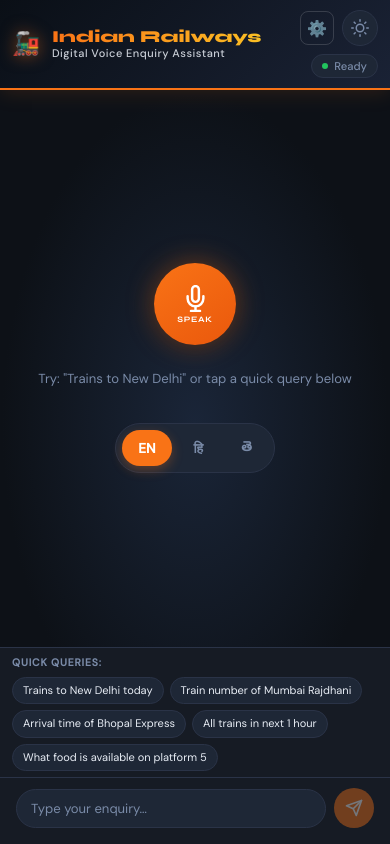
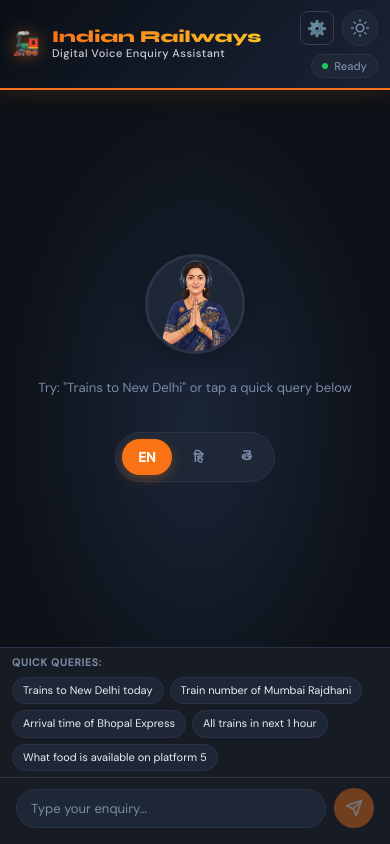
Before and after one commit to TrideAdmin/Railway_Kiosk_Rag, a React (Vite) app in the folder frontend/: page / in a window 390 px wide. Built offline with nearby package versions, Linux system fonts and the light colour scheme.

Commit message:
updated ui

```diff
--- a/frontend/src/VoiceBot.jsx
+++ b/frontend/src/VoiceBot.jsx
@@ -2,6 +2,7 @@
 import { useState, useRef, useCallback, useEffect } from "react";
 import { sendVoiceMessage, sendTextMessage } from "./api";
 import AdminPanel from "./AdminPanel";
+import avatarPng from "../assests/avatar.png";
 
 const STATUS = {
   IDLE: "idle",
@@ -246,14 +247,14 @@
             <button
               className={`vb-mic-btn ${isRecording ? "recording" : ""} ${isPlaying ? "playing" : ""}`}
               onClick={handleMicClick}
-              disabled={isProcessing}>
-              {isRecording || isPlaying ? <StopIcon /> : <MicIcon />}
-              <span className="vb-mic-label">
-                {isRecording ? language.stopLabel
+              title={
+                isRecording ? language.stopLabel
                   : isProcessing ? language.processingLabel
                     : isPlaying ? language.stopLabel
-                      : language.speakLabel}
-              </span>
+                      : language.speakLabel
+              }
+              disabled={isProcessing}>
+              <img src={avatarPng} alt="Assistant Avatar" className="vb-avatar-img" />
               {isRecording && <><span className="vb-pulse-ring" /><span className="vb-pulse-ring vb-pulse-ring--delay" /></>}
             </button>
           </div>
--- a/frontend/src/index.css
+++ b/frontend/src/index.css
@@ -429,63 +429,53 @@
   line-height: 1.5;
 }
 
-/* ── Mic button ──────────────────────────────────────────── */
+/* ── Mic button / Avatar ──────────────────────────────────────────── */
 .vb-mic-btn {
   position: relative;
-  width: 96px;
-  height: 96px;
+  width: 140px;
+  height: 140px;
   border-radius: 50%;
   border: none;
-  background: linear-gradient(145deg, var(--accent), #ea580c);
-  color: #fff;
+  background: transparent;
   cursor: pointer;
   display: flex;
-  flex-direction: column;
   align-items: center;
   justify-content: center;
-  gap: 2px;
-  box-shadow: 0 0 28px rgba(249, 115, 22, .4), 0 4px 20px rgba(0, 0, 0, .3);
   transition: all .25s;
   flex-shrink: 0;
 }
 
-.vb-mic-btn svg {
-  width: 32px;
-  height: 32px;
+.vb-avatar-img {
+  width: 100%;
+  height: 100%;
+  object-fit: cover;
+  border-radius: 50%;
+  background-color: var(--surface2);
+  border: 3px solid var(--border);
+  box-shadow: 0 6px 24px rgba(0, 0, 0, .3);
+  transition: all .25s;
 }
 
-.vb-mic-label {
-  font-family: 'Syne', sans-serif;
-  font-size: 0.58rem;
-  font-weight: 700;
-  letter-spacing: 0.08em;
-  text-transform: uppercase;
+.vb-mic-btn:hover:not(:disabled) .vb-avatar-img {
+  transform: scale(1.06);
+  box-shadow: 0 8px 32px rgba(0, 0, 0, .4);
 }
 
-.vb-mic-btn:hover:not(:disabled) {
-  transform: scale(1.06);
-  box-shadow: 0 0 40px rgba(249, 115, 22, .6), 0 6px 24px rgba(0, 0, 0, .3);
-}
-
-.vb-mic-btn:active:not(:disabled) {
+.vb-mic-btn:active:not(:disabled) .vb-avatar-img {
   transform: scale(0.96);
 }
 
 .vb-mic-btn:disabled {
   opacity: 0.5;
   cursor: not-allowed;
-  background: var(--surface2);
-  box-shadow: none;
 }
 
-.vb-mic-btn.recording {
-  background: linear-gradient(145deg, var(--red), #b91c1c);
+.vb-mic-btn.recording .vb-avatar-img {
   box-shadow: 0 0 36px rgba(239, 68, 68, .5), 0 4px 20px rgba(0, 0, 0, .3);
   animation: mic-pulse 1.5s ease-in-out infinite;
 }
 
-.vb-mic-btn.playing {
-  background: linear-gradient(145deg, var(--blue), #1d4ed8);
+.vb-mic-btn.playing .vb-avatar-img {
   box-shadow: 0 0 36px rgba(59, 130, 246, .5), 0 4px 20px rgba(0, 0, 0, .3);
 }
 
@@ -705,8 +695,7 @@
   .vb-logo h1 { font-size: 1.2rem; }
   .vb-train-icon { font-size: 1.6rem; }
   .vb-orb-area { max-width: 100%; }
-  .vb-mic-btn { width: 90px; height: 90px; }
-  .vb-mic-btn svg { width: 30px; height: 30px; }
+  .vb-mic-btn { width: 120px; height: 120px; }
   .vb-suggestions { padding: 9px 14px 7px; }
   .vb-main { padding: 16px 20px; }
 }
@@ -717,9 +706,7 @@
   .vb-logo h1 { font-size: 1.05rem; }
   .vb-train-icon { font-size: 1.4rem; }
   .vb-subtitle { font-size: 0.7rem; }
-  .vb-mic-btn { width: 82px; height: 82px; }
-  .vb-mic-btn svg { width: 27px; height: 27px; }
-  .vb-mic-label { font-size: 0.52rem; }
+  .vb-mic-btn { width: 100px; height: 100px; }
   .vb-suggestions { padding: 8px 12px 6px; }
   .vb-chip { font-size: 0.69rem; padding: 5px 10px; }
   .vb-text-input { font-size: 0.82rem; padding: 10px 14px; }
@@ -737,8 +724,7 @@
   .vb-logo h1 { font-size: 0.95rem; }
   .vb-train-icon { font-size: 1.2rem; }
   .vb-subtitle { display: none; }
-  .vb-mic-btn { width: 72px; height: 72px; }
-  .vb-mic-btn svg { width: 24px; height: 24px; }
+  .vb-mic-btn { width: 90px; height: 90px; }
   .vb-chip { font-size: 0.65rem; padding: 4px 9px; }
   .vb-text-input { font-size: 0.78rem; padding: 9px 12px; }
   .vb-text-send { width: 36px; height: 36px; }
@@ -753,8 +739,7 @@
 /* Landscape phones — reduce vertical space */
 @media (max-height: 500px) and (orientation: landscape) {
   .vb-header { padding: 6px 14px; }
-  .vb-mic-btn { width: 68px; height: 68px; }
-  .vb-mic-btn svg { width: 22px; height: 22px; }
+  .vb-mic-btn { width: 84px; height: 84px; }
   .vb-main { padding: 8px 16px; justify-content: flex-start; }
   .vb-orb-area { gap: 10px; }
   .vb-suggestions { padding: 6px 12px 4px; }
```
Also changed, not shown: frontend/assests/avatar.png (added).
